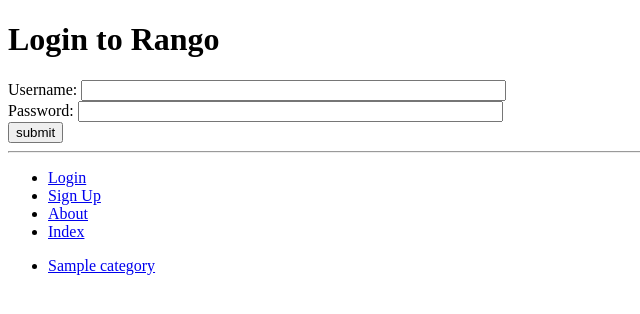
After one commit to JawadMahmoud/tango_with_django_project, a Django app: page /rango/login/ in a window 1280 px wide. The commit adds this page. Shown: the top 314 px of the page, without its empty margins (0-640 px from the left). Run offline with Django 3.2, Linux system fonts and the light colour scheme; tables that the repository leaves empty hold one stand-in row (values such as "Sample post").

Commit message:
Chapter 9 completed

```diff
--- a/rango/admin.py
+++ b/rango/admin.py
@@ -3,6 +3,7 @@ from __future__ import unicode_literals
 
 from django.contrib import admin
 from rango.models import Category, Page
+from rango.models import UserProfile
 
 # Register your models here.
 
@@ -11,3 +12,4 @@ class CategoryAdmin(admin.ModelAdmin):
 
 admin.site.register(Category, CategoryAdmin)
 admin.site.register(Page)
+admin.site.register(UserProfile)
--- a/rango/models.py
+++ b/rango/models.py
@@ -3,6 +3,7 @@ from __future__ import unicode_literals
 
 from django.db import models
 from django.template.defaultfilters import slugify
+from django.contrib.auth.models import User
 
 # Create your models here.
 
@@ -36,3 +37,15 @@ class Page(models.Model):
 
     def __unicode__(self):
         return self.title
+
+class UserProfile(models.Model):
+    user = models.OneToOneField(User)
+
+    website = models.URLField(blank=True)
+    picture = models.ImageField(upload_to='profile_images', blank=True)
+
+    def __str__(self):
+        return self.user.username
+
+    def __unicode__(self):
+        return self.user.username
--- a/rango/urls.py
+++ b/rango/urls.py
@@ -10,4 +10,8 @@ urlpatterns = [
         views.add_page, name='add_page'),
     url(r'^category/(?P<category_name_slug>[\w\-]+)/$',
         views.show_category, name='show_category'),
+    url(r'^register/$', views.register, name='register'),
+    url(r'^login/$', views.user_login, name='login'),
+    url(r'^restricted/$', views.restricted, name='restricted'),
+    url(r'^logout/$', views.user_logout, name='logout'),
 ]
--- a/rango/views.py
+++ b/rango/views.py
@@ -9,6 +9,14 @@ from rango.models import Category
 from rango.models import Page
 from rango.forms import CategoryFrom
 from rango.forms import PageFrom
+from rango.forms import UserForm, UserProfileForm
+from django.contrib.auth import authenticate
+from django.contrib.auth import login
+from django.http import HttpResponseRedirect
+from django.core.urlresolvers import reverse
+from django.contrib.auth.decorators import login_required
+from django.contrib.auth import logout
+
 
 def index(request):
     category_list = Category.objects.order_by('-likes')[:5]
@@ -38,6 +46,7 @@ def show_category(request, category_name_slug):
 
     return render(request, 'rango/category.html', context_dict)
 
+@login_required
 def add_category(request):
     form = CategoryFrom()
 
@@ -53,6 +62,7 @@ def add_category(request):
 
     return render(request, 'rango/add_category.html', {'form' : form})
 
+@login_required
 def add_page(request, category_name_slug):
     try:
         category = Category.objects.get(slug=category_name_slug)
@@ -75,3 +85,65 @@ def add_page(request, category_name_slug):
 
     context_dict = {'form':form, 'category':category}
     return render(request, 'rango/add_page.html', context_dict)
+
+def register(request):
+    registered = False
+
+    if request.method == 'POST':
+        user_form = UserForm(data=request.POST)
+        profile_form = UserProfileForm(data=request.POST)
+
+        if user_form.is_valid() and profile_form.is_valid():
+            user = user_form.save()
+
+            user.set_password(user.password)
+            user.save()
+
+            profile = profile_form.save(commit=False)
+            profile.user = user
+
+            if 'picture' in request.FILES:
+                profile.picture = request.FILES['picture']
+
+            profile.save()
+
+            registered = True
+
+        else:
+            print (user_form.errors, profile_form.errors)
+
+    else:
+        user_form = UserForm()
+        profile_form = UserProfileForm()
+
+    return render(request, 'rango/register.html',
+                    {'user_form': user_form, 'profile_form' : profile_form, 'registered' : registered})
+
+def user_login(request):
+    if request.method == 'POST':
+        username = request.POST.get('username')
+        password = request.POST.get('password')
+
+        user = authenticate(username=username, password=password)
+
+        if user:
+            if user.is_active:
+                login(request, user)
+                return HttpResponseRedirect(reverse('index'))
+            else:
+                return HttpResponse("Your Rango account is disabled.")
+        else:
+            print ("Invalid login details: {0}, {1}".format(username, password))
+            return HttpResponse("Invalid login details supplied.")
+
+    else:
+        return render(request, 'rango/login.html', {})
+
+@login_required
+def restricted(request):
+    return render(request, 'rango/restricted.html', {})
+
+@login_required
+def user_logout(request):
+    logout(request)
+    return HttpResponseRedirect(reverse('index'))
--- a/tango_with_django_project/settings.py
+++ b/tango_with_django_project/settings.py
@@ -95,6 +95,7 @@ AUTH_PASSWORD_VALIDATORS = [
     },
     {
         'NAME': 'django.contrib.auth.password_validation.MinimumLengthValidator',
+        'OPTIONS' : { 'min_length' : 6, },
     },
     {
         'NAME': 'django.contrib.auth.password_validation.CommonPasswordValidator',
@@ -124,6 +125,7 @@ USE_TZ = True
 
 STATIC_URL = '/static/'
 MEDIA_URL = '/media/'
+LOGIN_URL = '/rango/login/'
 
 STATICFILES_DIRS = [STATIC_DIR, ]
 
--- a/templates/rango/base.html
+++ b/templates/rango/base.html
@@ -21,9 +21,17 @@
         <hr />
         <div>
             <ul>
+            {% if user.is_authenticated %}
                 <li><a href="{% url 'add_category' %}">Add New Category</a></li>
+                <li><a href="{% url 'restricted' %}">Restricted Page</a></li>
+                <li><a href="{% url 'logout' %}">Logout</a></li>
+            {% else %}
+                <li><a href="{% url 'login' %}">Login</a></li>
+                <li><a href="{% url 'register' %}">Sign Up</a></li>
+            {% endif %}
                 <li><a href="{% url 'about' %}">About</a></li>
                 <li><a href="{% url 'index' %}">Index</a></li>
+
             </ul>
         </div>
 
--- a/templates/rango/category.html
+++ b/templates/rango/category.html
@@ -20,7 +20,9 @@
                 {% else %}
                     <strong>No pages currently in category.</strong>
                 {% endif %}
+                {% if user.is_authenticated %}
                 <a href="{% url 'add_page' category.slug %}">Add a Page</a>
+                {% endif %}
             {% else %}
                 The specified category does not exist!
             {% endif %}
--- a/templates/rango/index.html
+++ b/templates/rango/index.html
@@ -7,7 +7,11 @@
             Rango says...
         </h1>
         <div>
-            hey there partner! <br/>
+            {% if user.is_authenticated %}
+                howdy {{ user.username }}!
+            {% else %}
+                hey there partner!
+            {% endif %}
         </div>
 
         <div>
--- /dev/null
+++ b/templates/rango/login.html
@@ -0,0 +1,22 @@
+{% extends 'rango/base.html' %}
+{% load staticfiles %}
+
+{% block title_block %}
+    Login
+{% endblock %}
+
+{% block body_block %}
+    <h1>
+        Login to Rango
+    </h1>
+
+    <form id="login_form" method="POST" action="{% url 'login' %}">
+        {% csrf_token %}
+        Username: <input type="text" name="username" value="" size="50" />
+        <br />
+        Password: <input type="password" name="password" value="" size="50" />
+        <br />
+        <input type="submit" value="submit" />
+
+    </form>
+{% endblock %}
```
Also changed, not shown: rango/forms.py (+15 -1 lines), templates/rango/register.html (added, +31 -0 lines), templates/rango/restricted.html (added, +10 -0 lines), rango/migrations/0005_auto_20180201_2222.py (added).
